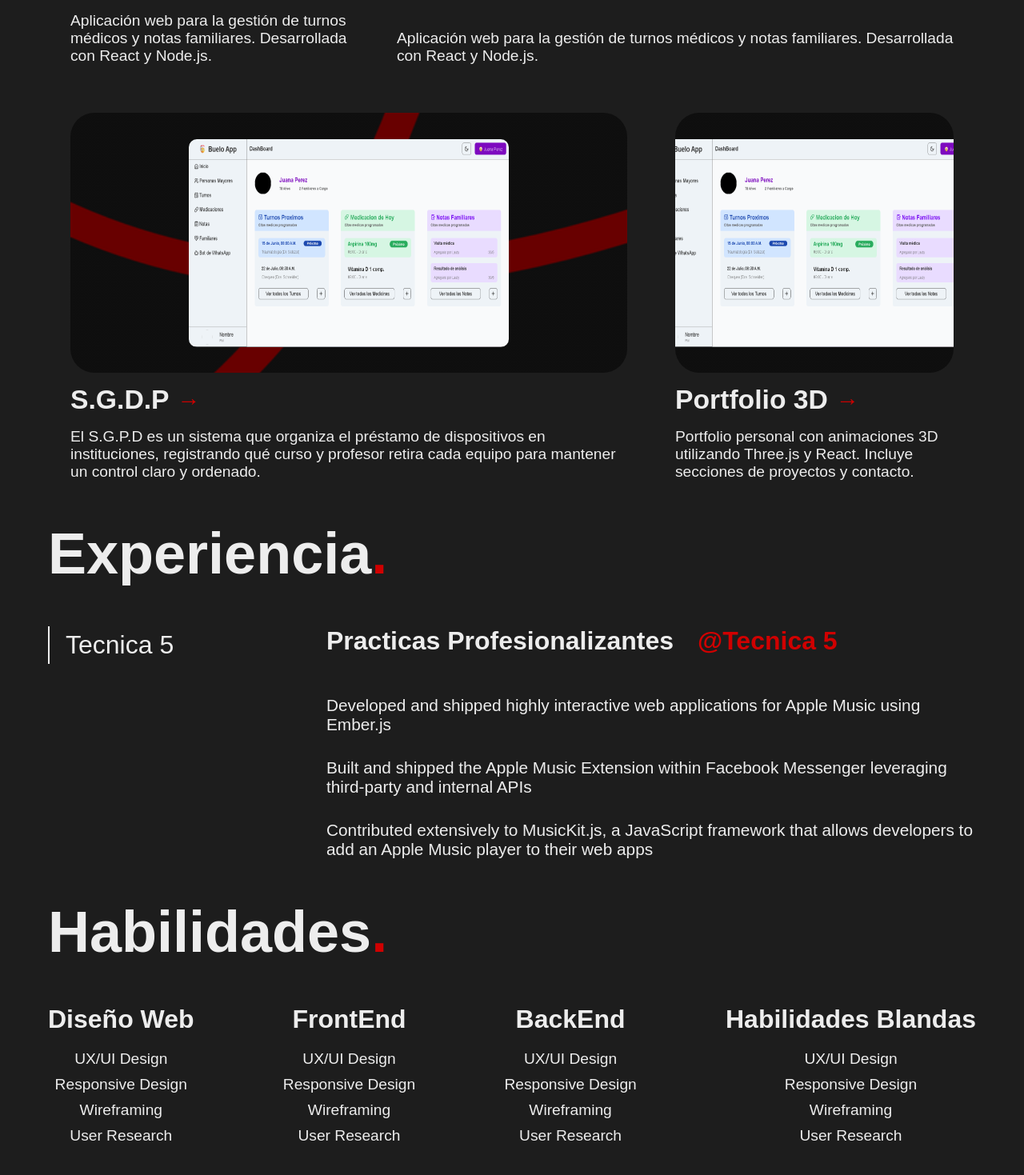
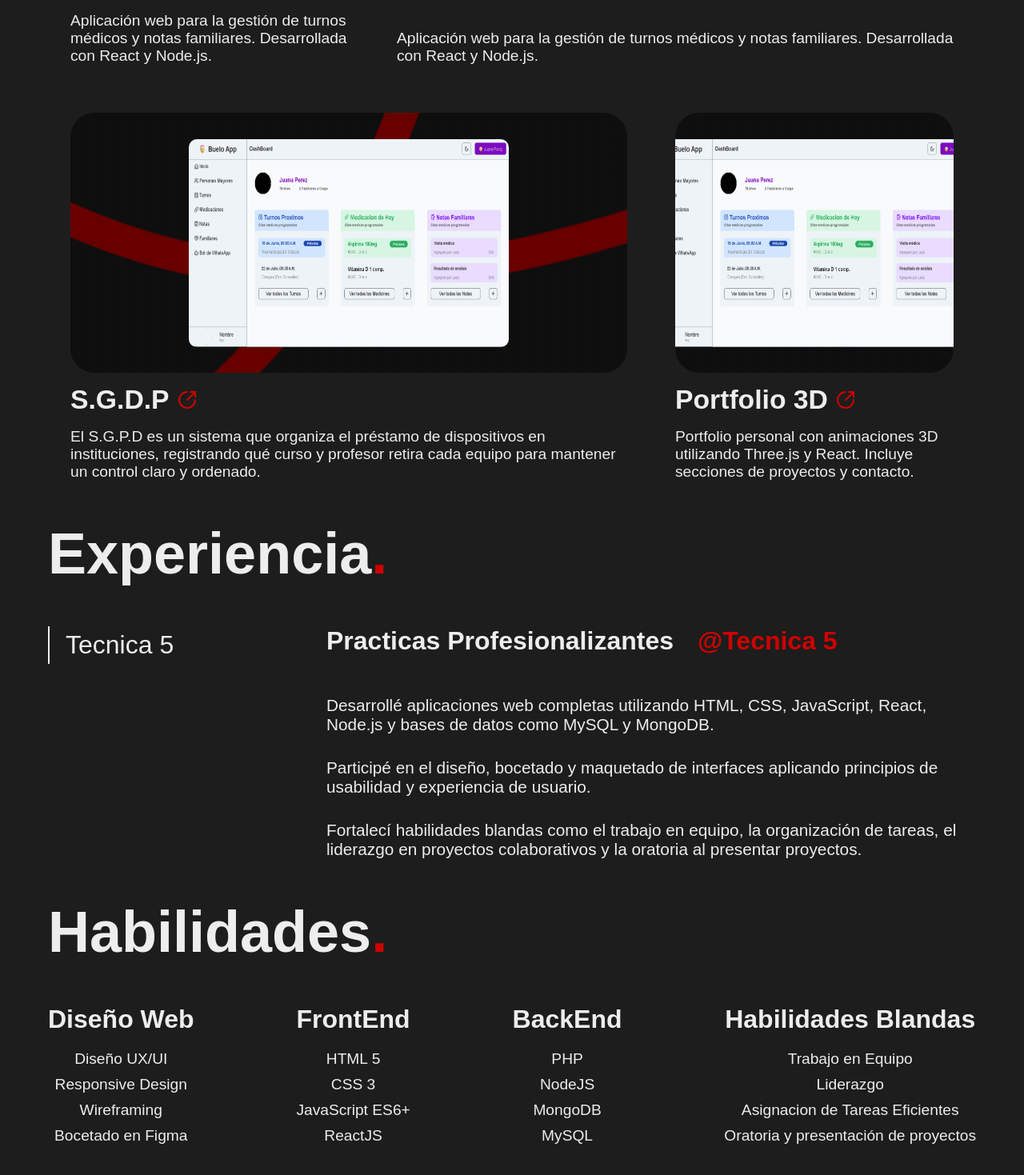
Before and after one commit to LautyDeveloper/lauty-developer, a React (Vite) app: page / in a window 1280 px wide. Shown: the part 1311-2780 px from the top of the page at 80% size. Built offline with nearby package versions, Linux system fonts and the light colour scheme.

Commit message:
Pulimos detalles y corregimos información.

```diff
--- a/package.json
+++ b/package.json
@@ -10,6 +10,7 @@
     "preview": "vite preview"
   },
   "dependencies": {
+    "lucide-react": "^0.543.0",
     "react": "^19.1.1",
     "react-dom": "^19.1.1"
   },
--- a/src/components/button/button.css
+++ b/src/components/button/button.css
@@ -10,14 +10,26 @@
   border: none;
   outline: none;
   border-radius: 10px;
-  font-size: 1.2rem;
+  font-size: 1.3rem;
+  font-weight: 600;
+  transition: all 0.3s ease-in-out;
+  cursor: pointer;
 }
 .buttons-container .button-primary {
   background-color: var(--accentColor);
   color: var(--fontColor);
 }
+.buttons-container .button-primary:hover {
+  background-color: #ff0000;
+  box-shadow: 0px 0px 8px rgba(255, 255, 255, 0.2);
+}
+
 .buttons-container .button-secondary {
   background-color: transparent;
   color: var(--fontColor);
-  border: 2px solid var(--accentColor);
+  border: 2px solid var(--fontColor);
 }
+.buttons-container .button-secondary:hover {
+  background-color: var(--fontColor);
+  color: var(--backColor);
+}
--- a/src/index.css
+++ b/src/index.css
@@ -12,3 +12,7 @@ body {
 .accent-color {
   color: var(--accentColor);
 }
+
+a:hover {
+  color: var(--accentColor);
+}
--- a/src/views/experience/experience.jsx
+++ b/src/views/experience/experience.jsx
@@ -16,17 +16,17 @@ export default function Experience() {
           </div>
           <div className="information-body">
             <p>
-              Developed and shipped highly interactive web applications for
-              Apple Music using Ember.js
+              Desarrollé aplicaciones web completas utilizando HTML, CSS,
+              JavaScript, React, Node.js y bases de datos como MySQL y MongoDB.
             </p>
             <p>
-              Built and shipped the Apple Music Extension within Facebook
-              Messenger leveraging third-party and internal APIs
+              Participé en el diseño, bocetado y maquetado de interfaces
+              aplicando principios de usabilidad y experiencia de usuario.
             </p>
             <p>
-              Contributed extensively to MusicKit.js, a JavaScript framework
-              that allows developers to add an Apple Music player to their web
-              apps
+              Fortalecí habilidades blandas como el trabajo en equipo, la
+              organización de tareas, el liderazgo en proyectos colaborativos y
+              la oratoria al presentar proyectos.
             </p>
           </div>
         </div>
--- a/src/views/hero/components/header/header.jsx
+++ b/src/views/hero/components/header/header.jsx
@@ -1,21 +1,35 @@
-import React from 'react'
-import './header.css'
+import React from "react";
+import "./header.css";
+import { Github } from "lucide-react";
+import { MessageCircleMore } from "lucide-react";
 
 export default function Header() {
   return (
     <header>
-            <h1><b className="accent-color">Lauty</b>Dev.</h1>
+      <h1>
+        <b className="accent-color">Lauty</b>Dev.
+      </h1>
       <nav>
         <ul>
-                    <li><a href="#">Inicio</a></li>
-                    <li><a href="#">Proyectos</a></li>
-                    <li><a href="#">Sobre Mi</a></li>
+          <li>
+            <a href="#">Inicio</a>
+          </li>
+          <li>
+            <a href="#">Proyectos</a>
+          </li>
+          <li>
+            <a href="#">Sobre Mi</a>
+          </li>
         </ul>
       </nav>
       <div className="header-buttons">
-                <button>I</button>
-                <button>I</button>
+        <button>
+          <Github style={{ color: "var(--fontColor)" }} />
+        </button>
+        <button>
+          <MessageCircleMore style={{ color: "var(--fontColor)" }} />
+        </button>
       </div>
     </header>
-    )
+  );
 }
--- a/src/views/projects/components/project-card/project-card.css
+++ b/src/views/projects/components/project-card/project-card.css
@@ -46,6 +46,8 @@
 .project-card .project-card-text .project-title a {
   color: var(--accentColor);
   text-decoration: none;
+  display: grid;
+  place-items: center;
 }
 .project-card .project-card-text p {
   font-size: 1.2rem;
--- a/src/views/projects/components/project-card/project-card.jsx
+++ b/src/views/projects/components/project-card/project-card.jsx
@@ -1,5 +1,7 @@
 import React from "react";
 import "./project-card.css";
+import { CircleArrowOutUpRight } from "lucide-react";
+
 export default function ProjectCard({ project, isLarge }) {
   return (
     <div className={isLarge ? "project-card large" : "project-card"}>
@@ -17,7 +19,9 @@ export default function ProjectCard({ project, isLarge }) {
       <div className="project-card-text">
         <div className="project-title">
           <h3>{project.title}</h3>
-          <a href="">→</a>
+          <a href={project.link} target="_blank" rel="noopener noreferrer">
+            <CircleArrowOutUpRight />
+          </a>
         </div>
         <p>{project.description}</p>
       </div>
--- a/src/views/skills/data/skills.js
+++ b/src/views/skills/data/skills.js
@@ -4,37 +4,37 @@ const skills = [
   {
     title: "Diseño Web",
     skills: [
-      "UX/UI Design",
+      "Diseño UX/UI",
       "Responsive Design",
       "Wireframing",
-      "User Research",
+      "Bocetado en Figma",
     ],
   },
   {
     title: "FrontEnd",
     skills: [
-      "UX/UI Design",
-      "Responsive Design",
-      "Wireframing",
-      "User Research",
+      "HTML 5",
+      "CSS 3",
+      "JavaScript ES6+",
+      "ReactJS",
     ],
   },
   {
     title: "BackEnd",
     skills: [
-      "UX/UI Design",
-      "Responsive Design",
-      "Wireframing",
-      "User Research",
+      "PHP",
+      "NodeJS",
+      "MongoDB",
+      "MySQL",
     ],
   },
   {
     title: "Habilidades Blandas",
     skills: [
-      "UX/UI Design",
-      "Responsive Design",
-      "Wireframing",
-      "User Research",
+      "Trabajo en Equipo",
+      "Liderazgo",
+      "Asignacion de Tareas Eficientes",
+      "Oratoria y presentación de proyectos",
     ],
   },
 ];
```
Also changed, not shown: 1 other file (tests, documents, lock files or other folders). Lines whose indentation alone changed are shown as unchanged.
